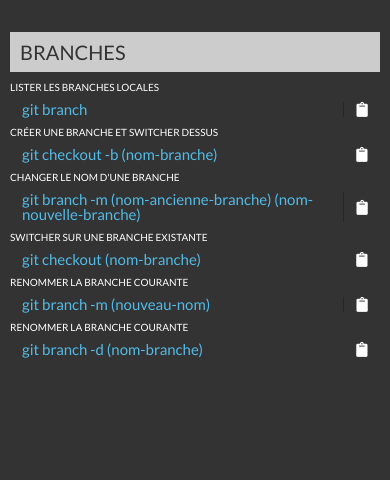
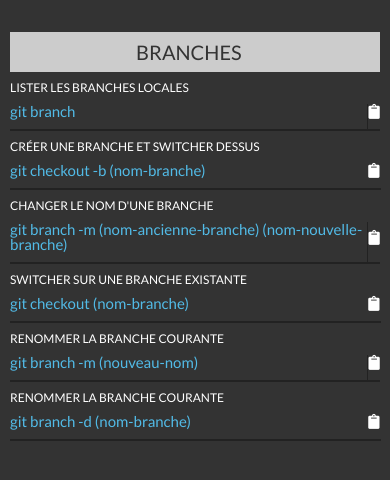
Before and after one commit to Vman45/git-memento, a website: page index.html in a window 390 px wide. Shown: the part 150-630 px from the top of the page. Drawn offline with Linux system fonts and the light colour scheme.

Commit message:
Edit CSS and HTML : Class name and responsive git command position

```diff
--- a/index.html
+++ b/index.html
@@ -28,7 +28,7 @@
 
     <table class="table">
       <tbody>
-        <tr class="tin-table-header">
+        <tr class="cat-command">
           <th class="tin-pricing-th">Branches</th>
           <th class="tin-pricing-th"></th>
           <th class="tin-pricing-th"></th>
@@ -39,57 +39,57 @@
             Lister les branches locales
           </th>
         </tr>
-        <tr class="tin-pricing-table-row">
-          <td class="tin-pricing-table-data">
+        <tr class="git-command-row">
+          <td class="git-command-data">
             Lister les branches locales
           </td>
-          <td class="tin-pricing-table-data">git branch</td>
-          <td class="tin-pricing-table-data"><i class="fas fa-clipboard"></i></td>
+          <td class="git-command-data">git branch</td>
+          <td class="git-command-data"><i class="fas fa-clipboard"></i></td>
         </tr>
 
         <tr class="alt-header">
           <th class="tin-pricing-th" colspan="4">Créer une branche et switcher dessus</th>
         </tr>
-        <tr class="tin-pricing-table-row">
-          <td class="tin-pricing-table-data">Créer une branche et switcher dessus</td>
-          <td class="tin-pricing-table-data">git checkout -b (nom-branche)</td>
-          <td class="tin-pricing-table-data"><i class="fas fa-clipboard"></i></td>
+        <tr class="git-command-row">
+          <td class="git-command-data">Créer une branche et switcher dessus</td>
+          <td class="git-command-data">git checkout -b (nom-branche)</td>
+          <td class="git-command-data"><i class="fas fa-clipboard"></i></td>
         </tr>
 
         <tr class="alt-header">
           <th class="tin-pricing-th" colspan="4">Changer le nom d'une branche</th>
         </tr>
-        <tr class="tin-pricing-table-row">
-          <td class="tin-pricing-table-data">Changer le nom d'une branche</td>
-          <td class="tin-pricing-table-data">git branch -m (nom-ancienne-branche) (nom-nouvelle-branche)</td>
-          <td class="tin-pricing-table-data"><i class="fas fa-clipboard"></i></td>
+        <tr class="git-command-row">
+          <td class="git-command-data">Changer le nom d'une branche</td>
+          <td class="git-command-data">git branch -m (nom-ancienne-branche) (nom-nouvelle-branche)</td>
+          <td class="git-command-data"><i class="fas fa-clipboard"></i></td>
         </tr>
 
         <tr class="alt-header">
           <th class="tin-pricing-th" colspan="4">Switcher sur une branche existante</th>
         </tr>
-        <tr class="tin-pricing-table-row">
-          <td class="tin-pricing-table-data">Switcher sur une branche existante</td>
-          <td class="tin-pricing-table-data">git checkout (nom-branche)</td>
-          <td class="tin-pricing-table-data"><i class="fas fa-clipboard"></i></td>
+        <tr class="git-command-row">
+          <td class="git-command-data">Switcher sur une branche existante</td>
+          <td class="git-command-data">git checkout (nom-branche)</td>
+          <td class="git-command-data"><i class="fas fa-clipboard"></i></td>
         </tr>
 
         <tr class="alt-header">
           <th class="tin-pricing-th" colspan="4">Renommer la branche courante</th>
         </tr>
-        <tr class="tin-pricing-table-row">
-          <td class="tin-pricing-table-data">Renommer la branche courante</td>
-          <td class="tin-pricing-table-data">git branch -m (nouveau-nom)</td>
-          <td class="tin-pricing-table-data"><i class="fas fa-clipboard"></i></td>
+        <tr class="git-command-row">
+          <td class="git-command-data">Renommer la branche courante</td>
+          <td class="git-command-data">git branch -m (nouveau-nom)</td>
+          <td class="git-command-data"><i class="fas fa-clipboard"></i></td>
         </tr>
 
         <tr class="alt-header">
           <th class="tin-pricing-th" colspan="4">Renommer la branche courante</th>
         </tr>
-        <tr class="tin-pricing-table-row">
-          <td class="tin-pricing-table-data">Supprimer une branche en local</td>
-          <td class="tin-pricing-table-data">git branch -d (nom-branche)</td>
-          <td class="tin-pricing-table-data"><i class="fas fa-clipboard"></i></<td>
+        <tr class="git-command-row">
+          <td class="git-command-data">Supprimer une branche en local</td>
+          <td class="git-command-data">git branch -d (nom-branche)</td>
+          <td class="git-command-data"><i class="fas fa-clipboard"></i></<td>
         </tr>
       </tbody>
     </table>
--- a/scss/_tab.scss
+++ b/scss/_tab.scss
@@ -2,19 +2,18 @@
   border-collapse: collapse;
   border-spacing: 0;
   width: 100%;
-  @include md-(phone) {
-    .tin-pricing-table-row {
-      font-size: 2.2rem;
-    }
-  }
-
-  .tin-pricing-table-row:nth-child(4n + 1):not(:first-child) {
+  .git-command-row:nth-child(4n + 1):not(:first-child) {
     background-color: #222;
     @include md-(phone) {
       background-color: initial;
     }
   }
-  .tin-pricing-table-row:nth-child(4n + 1):not(:first-child) .tin-pricing-table-data {
+  .git-command-row {
+    @include md-(phone) {
+      border-bottom: 2px solid #222;
+    }
+  }
+  .git-command-row:nth-child(4n + 1):not(:first-child) .git-command-data {
     border-right: 1px solid #333;
   }
   .tin-pricing-th:nth-child(1) {
@@ -32,12 +31,15 @@
   .tin-pricing-th:nth-child(3)  {
     width: 10%;
   }
-  .tin-table-header {
+  .cat-command {
     background-color: #ccc;
     color: #333;
     text-align: left;
+    @include md-(phone) {
+      text-align: center;
+    }
   }
-  .tin-pricing-table-data {
+  .git-command-data {
     color: #fff;
     font: 1.5rem/1 'Lato', sans-serif;
     padding: 1.2rem;
@@ -52,21 +54,20 @@
       text-align: center;
     }
     @include md-(phone) {
+      padding: 0 0 1rem 0;
       &:first-child {
         display: none;
       }
       &:last-child {
         border-right: 0;
       }
-      padding: 0 1.2rem 0;
-      border-right: 1px solid #262626;
     }
   }
   .alt-header {
     display: none;
     .tin-pricing-th {
       text-align: left;
-      font: 1rem/1 'Lato', sans-serif;
+      font: 1.2rem/1 'Lato', sans-serif;
       padding: 10px 0;
     }
     @include md-(phone) {
```
Also changed, not shown: css/style.css.
